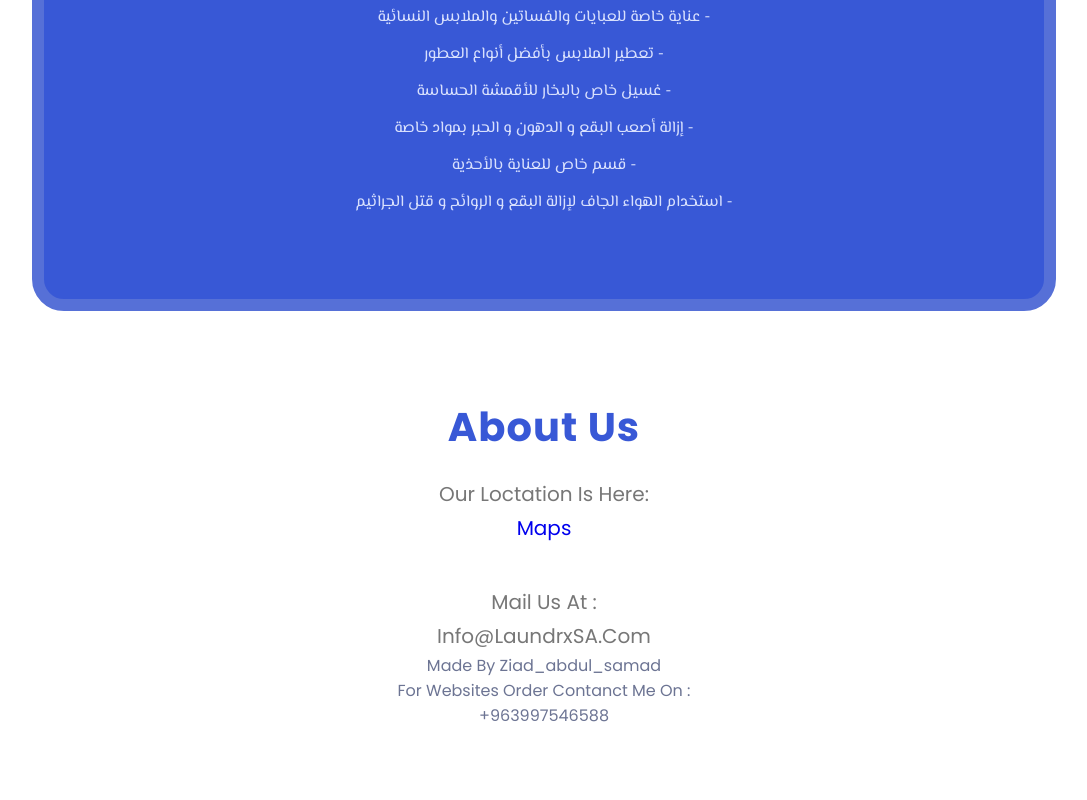
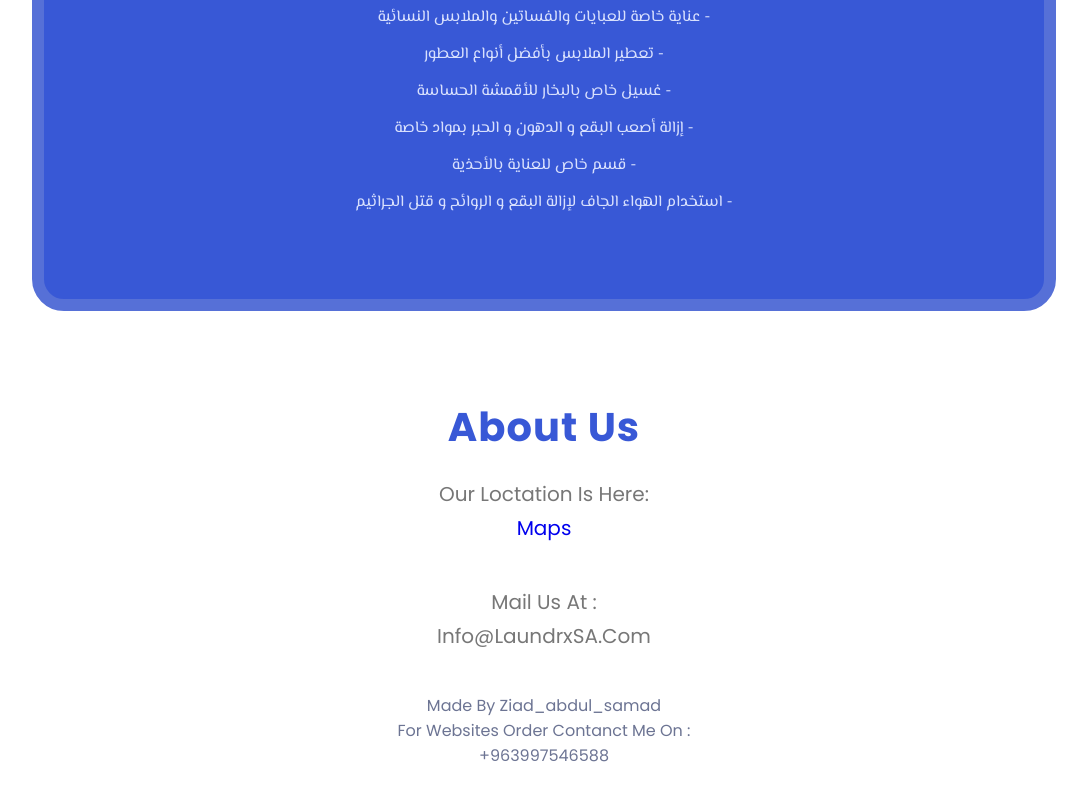
Before and after one commit to ziad-abdul-samad/LAUNDRX, a plain HTML site: page index.html in a window 1280 px wide. Shown: the part 1996-2796 px from the top of the page, without its empty margins (96-1183 px from the left). Drawn offline with nearby package versions, Linux system fonts and the light colour scheme.

Commit message:
Update main.css

```diff
--- a/css/main.css
+++ b/css/main.css
@@ -796,6 +796,9 @@ transform: rotate(-180deg);
     .footer .box .line .info span {
     display: block;
     }
+    .footer .ziad {
+        margin-top: 40px;
+    }
 
     .footer .copyright {
     padding: 25px 0;
```
